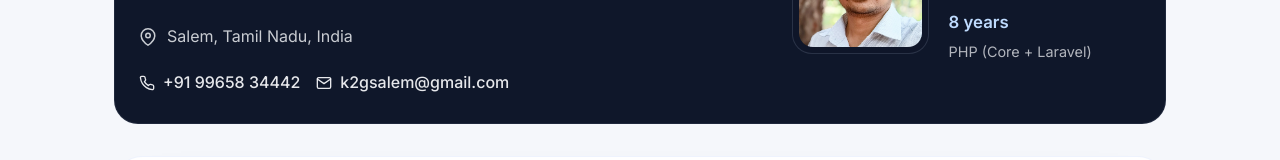
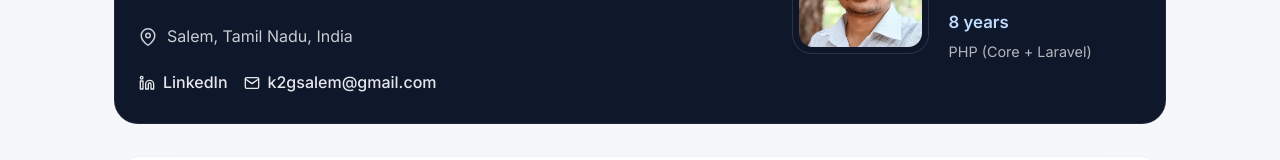
Before and after one commit to k2gsalem/resume, a React (Vite) app: page / in a window 1280 px wide. Shown: the part 218-378 px from the top of the page. Built offline with nearby package versions, Linux system fonts and the light colour scheme.

Commit message:
added linked in

```diff
--- a/src/App.jsx
+++ b/src/App.jsx
@@ -1,12 +1,4 @@
-import {
-  FiMail,
-  FiPhone,
-  FiMapPin,
-  FiUser,
-  FiLayers,
-  FiBriefcase,
-  FiAward,
-} from 'react-icons/fi';
+import { FiMail, FiLinkedin, FiMapPin, FiUser, FiLayers, FiBriefcase, FiAward } from 'react-icons/fi';
 import SectionCard from './components/SectionCard.jsx';
 import ExperienceCard from './components/ExperienceCard.jsx';
 import {
@@ -37,9 +29,9 @@ function App() {
             </p>
           </div>
           <div className="hero__contact">
-            <a className="hero__contact-link" href={`tel:${profile.phone.replace(/\s+/g, '')}`}>
-              <FiPhone aria-hidden="true" />
-              <span>{profile.phone}</span>
+            <a className="hero__contact-link" href={profile.linkedin} target="_blank" rel="noreferrer">
+              <FiLinkedin aria-hidden="true" />
+              <span>LinkedIn</span>
             </a>
             <a className="hero__contact-link" href={`mailto:${profile.email}`}>
               <FiMail aria-hidden="true" />
--- a/src/data/resumeData.js
+++ b/src/data/resumeData.js
@@ -4,8 +4,8 @@ export const profile = {
   name: 'G. Gopinath',
   title: 'PHP Developer & API Engineer',
   location: 'Salem, Tamil Nadu, India',
-  phone: '+91 99658 34442',
   email: 'k2gsalem@gmail.com',
+  linkedin: 'https://www.linkedin.com/in/k2gsalem/',
   availability: 'Open to backend, API engineering, and cloud-focused opportunities.',
   headline: 'Building resilient APIs and modernizing legacy platforms with clean, scalable code.',
   photo: profilePhoto,
```
